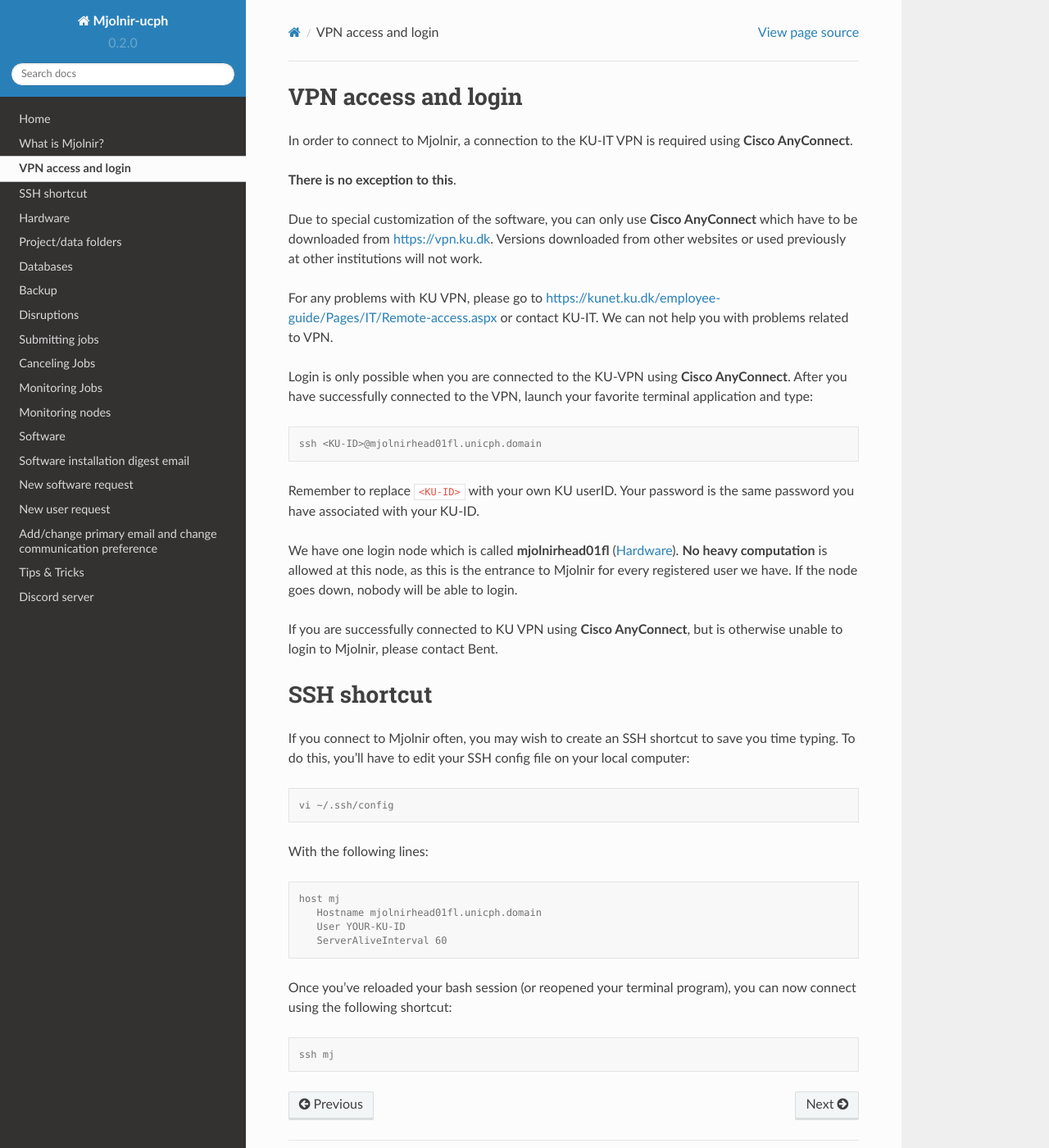
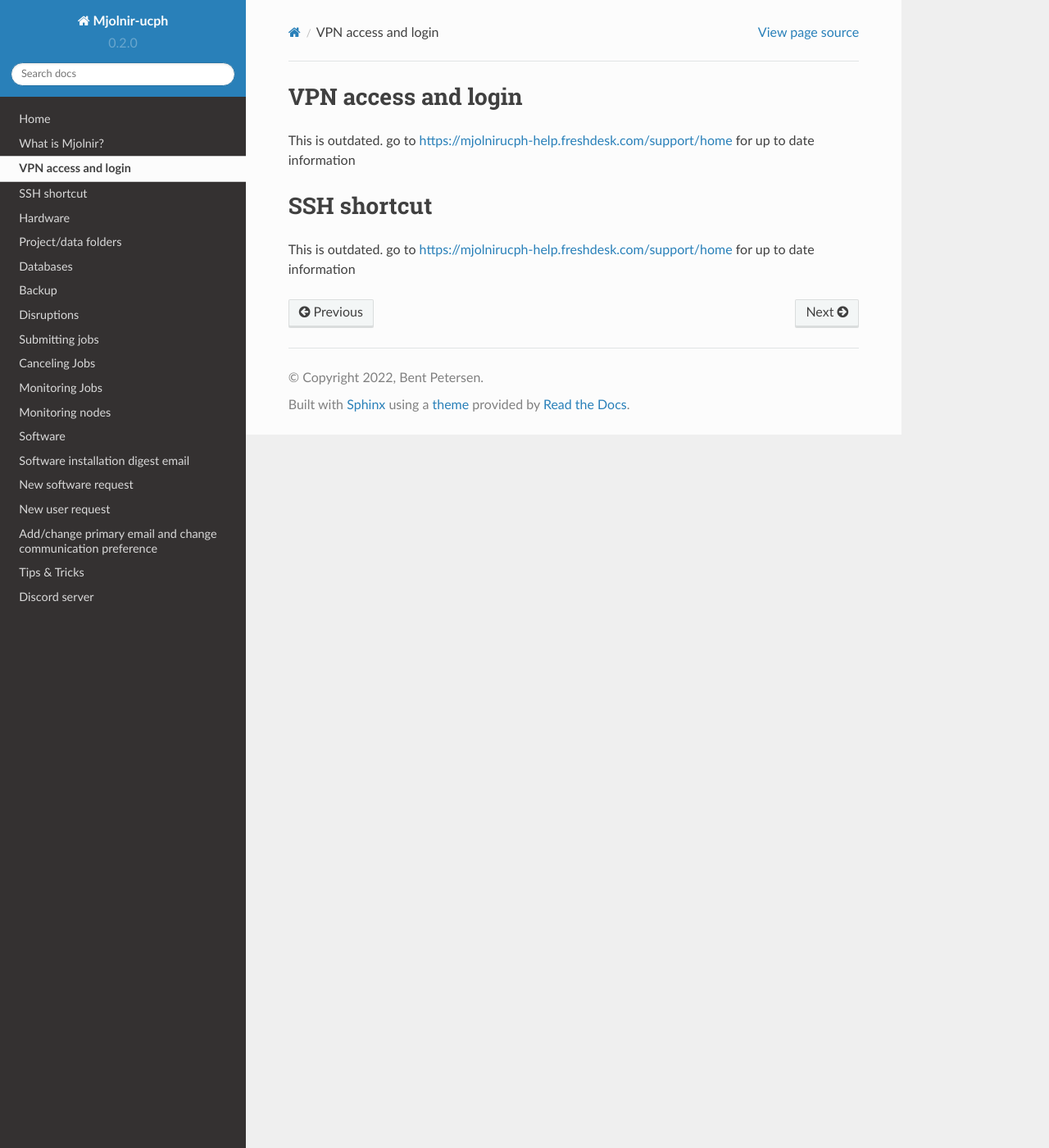
Before and after one commit to bentpetersendk/mjolnir_ucph, a Sphinx documentation site: the page built from docs/source/vpn.rst, in a window 1280 px wide and 1400 px high. Shown: the whole window at 82% size. Built offline with Sphinx 7.4.7 and the Read the Docs theme 2.0.0, drawn with Linux system fonts in a browser that asks for light colours.

Commit message:
Update vpn.rst

```diff
--- a/docs/source/vpn.rst
+++ b/docs/source/vpn.rst
@@ -1,50 +1,9 @@
 VPN access and login
 ====
 
-In order to connect to Mjolnir, a connection to the KU-IT VPN is required using **Cisco AnyConnect**.
-
-**There is no exception to this**.
-
-Due to special customization of the software, you can only use **Cisco AnyConnect** which have to be downloaded from https://vpn.ku.dk. Versions downloaded from other websites or used previously at other institutions will not work.
-
-For any problems with KU VPN, please go to
-https://kunet.ku.dk/employee-guide/Pages/IT/Remote-access.aspx
-or contact KU-IT. We can not help you with problems related to VPN.
-
-Login is only possible when you are connected to the KU-VPN using **Cisco AnyConnect**.
-After you have successfully connected to the VPN, launch your favorite terminal application and type:
-
-.. code-block:: console
-
-   ssh <KU-ID>@mjolnirhead01fl.unicph.domain
-
-Remember to replace ``<KU-ID>`` with your own KU userID.
-Your password is the same password you have associated with your KU-ID.
-
-We have one login node which is called **mjolnirhead01fl** (:doc:`hardware`). **No heavy computation** is allowed at this node, as this is the entrance to Mjolnir for every registered user we have. If the node goes down, nobody will be able to login.
-
-If you are successfully connected to KU VPN using **Cisco AnyConnect**, but is otherwise unable to login to Mjolnir, please contact Bent.
+This is outdated. go to https://mjolnirucph-help.freshdesk.com/support/home for up to date information
 
 SSH shortcut
 =====
 
-If you connect to Mjolnir often, you may wish to create an SSH shortcut to save you time typing. To do this, you'll have to edit your SSH config file on your local computer:
-
-.. code-block:: console
-
-   vi ~/.ssh/config
-
-With the following lines:
-
-.. code-block:: console
-
-   host mj
-      Hostname mjolnirhead01fl.unicph.domain
-      User YOUR-KU-ID
-      ServerAliveInterval 60
-
-Once you've reloaded your bash session (or reopened your terminal program), you can now connect using the following shortcut:
-
-.. code-block:: console
-
-   ssh mj
+This is outdated. go to https://mjolnirucph-help.freshdesk.com/support/home for up to date information
```
